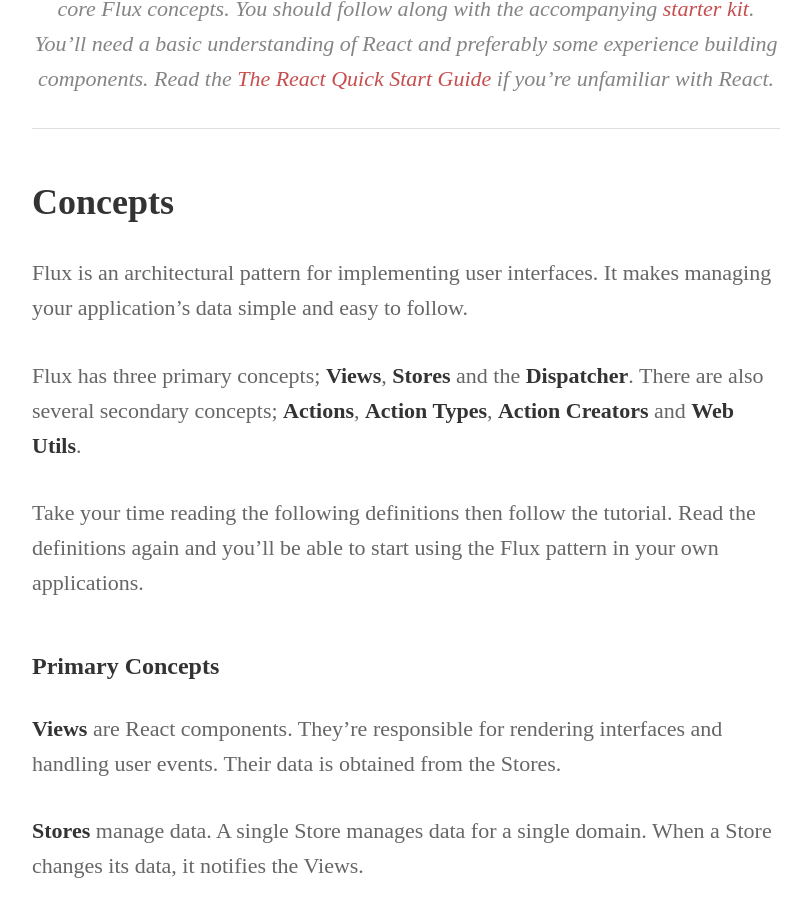
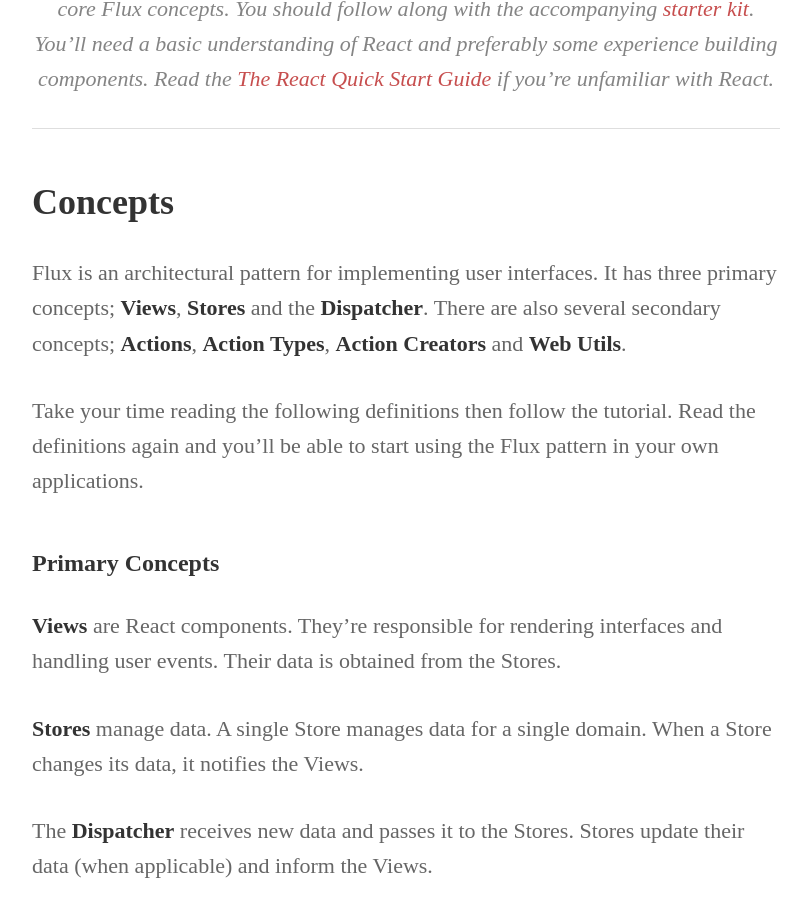
Before and after one commit to jackcallister/jarsbe.github.io, a Jekyll site: the page built from _posts/2015-02-26-the-flux-quick-start-guide.markdown, in a window 1280 px wide and 900 px high, scrolled down 463 px. Shown: the whole window, without its empty margins (234-1042 px from the left). Built offline with Jekyll 4.4.1, drawn with Linux system fonts in a browser that asks for light colours; Markdown is read by kramdown in place of the engine named in the settings.

Commit message:
Reduce to one paragraph.

```diff
--- a/_posts/2015-02-26-the-flux-quick-start-guide.markdown
+++ b/_posts/2015-02-26-the-flux-quick-start-guide.markdown
@@ -15,9 +15,7 @@ title: The Flux Quick Start Guide
 
 ## Concepts
 
-Flux is an architectural pattern for implementing user interfaces. It makes managing your application's data simple and easy to follow.
-
-Flux has three primary concepts; **Views**, **Stores** and the **Dispatcher**. There are also several secondary concepts; **Actions**, **Action Types**, **Action Creators** and **Web Utils**.
+Flux is an architectural pattern for implementing user interfaces. It has three primary concepts; **Views**, **Stores** and the **Dispatcher**. There are also several secondary concepts; **Actions**, **Action Types**, **Action Creators** and **Web Utils**.
 
 Take your time reading the following definitions then follow the tutorial. Read the definitions again and you'll be able to start using the Flux pattern in your own applications.
 
```
